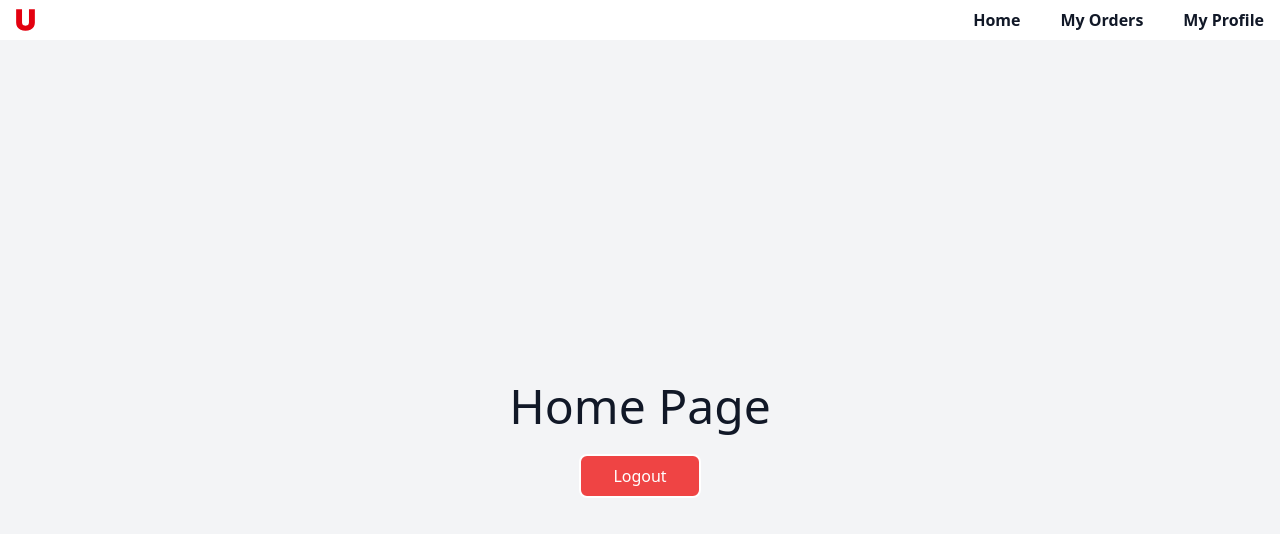
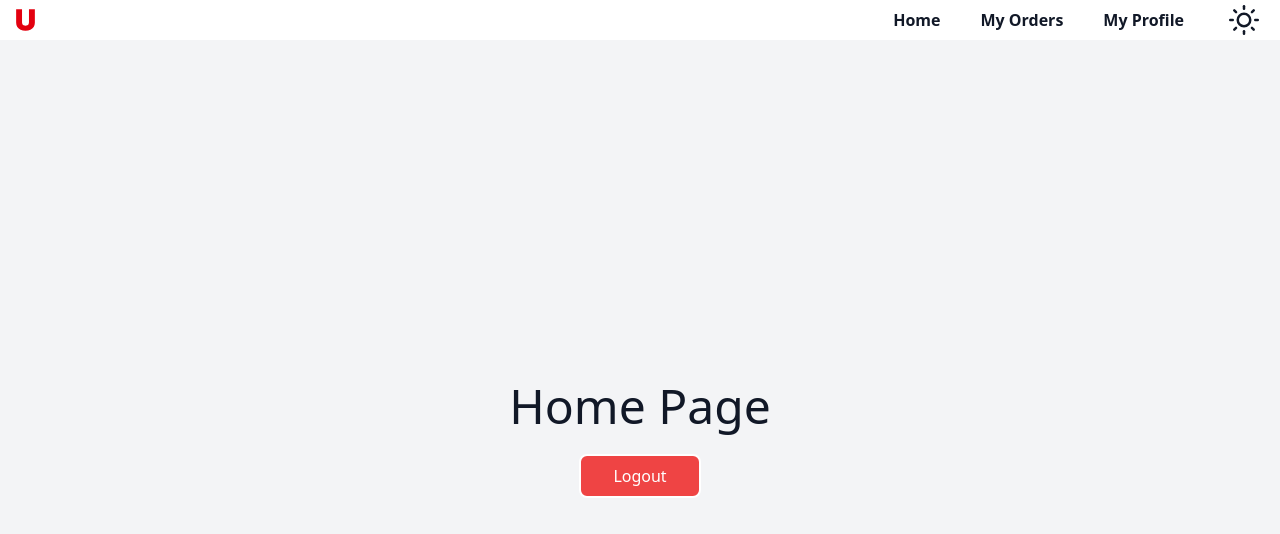
Before and after one commit to Anshul-Sharma01/U-Laundry, a React (Vite) app in the folder client/: page / in a window 1280 px wide. Shown: the top 534 px of the page. Built offline with nearby package versions, Linux system fonts and the light colour scheme; no server answers.

Commit message:
Added ThemeToggle Functionality for darkmode support

```diff
--- /dev/null
+++ b/client/src/Components/Theme/ThemeToggle.jsx
@@ -0,0 +1,61 @@
+import { useEffect, useState } from "react";
+import { FiSun, FiMoon } from "react-icons/fi";
+
+function ThemeToggle(){
+
+    const [ isDarkMode, setIsDarkMode ] = useState(false);
+
+    const toggleTheme = () => {
+        setIsDarkMode(prev => {
+            const newMode = !prev;
+            document.documentElement.classList.toggle("dark", newMode);
+
+            localStorage.setItem("theme", newMode ? "dark" : "light");
+            return newMode;
+        })
+    }
+
+
+    useEffect(() => {
+        const savedTheme = localStorage.getItem("theme");
+        if(savedTheme == "dark"){
+            setIsDarkMode(true);
+            document.documentElement.classList.add("dark");
+        }else{
+            setIsDarkMode(false);
+            document.documentElement.classList.remove("dark");
+        }
+    }, [])
+
+    return(
+        <label className="flex items-center cursor-pointer">
+            <input type="checkbox" className="hidden" onChange={toggleTheme} />
+            <div className="relative flex items-center justify-center" style={{ width : '40px', height : '40px' }}>
+                <div
+                    className={`icon transition-all duration-300 absolute ${isDarkMode ? 'opacity-0' : 'opacity-100'}`}
+                    style={{
+                        transition: 'opacity 0.3s ease, transform 0.3s ease',
+                        opacity: isDarkMode ? 0 : 1,
+                        transform: isDarkMode ? 'scale(0.5)' : 'scale(1)',
+                    }}
+                >
+                    <FiSun size={30} />
+                </div>
+                <div
+                    className={`icon transition-all duration-300 absolute ${isDarkMode ? 'opacity-100' : 'opacity-0'}`}
+                    style={{
+                        transition: 'opacity 0.3s ease, transform 0.3s ease',
+                        opacity: isDarkMode ? 1 : 0,
+                        transform: isDarkMode ? 'scale(1)' : 'scale(0.5)',
+                    }}
+                >
+                    <FiMoon size={30} />
+                </div>
+
+            </div>
+
+        </label>
+    )
+}
+
+export default ThemeToggle;
--- a/client/src/NavigationLayout/NavigationLayout.jsx
+++ b/client/src/NavigationLayout/NavigationLayout.jsx
@@ -1,6 +1,7 @@
 import { useState } from "react";
 import { Link } from "react-router-dom";
 import { RxAvatar } from "react-icons/rx";
+import ThemeToggle from "../Components/Theme/ThemeToggle.jsx";
 
 function NavigationLayout({ children }) {
     const [isMobileMenuOpen, setIsMobileMenuOpen] = useState(false);
@@ -33,10 +34,14 @@ function NavigationLayout({ children }) {
                                 My Profile
                             </Link>
                         </li>
+                        <li>
+                            <ThemeToggle/>
+                        </li>
                     </ul>
 
                     {/* Avatar Icon for Mobile */}
-                    <div className="flex items-center md:hidden">
+                    <div className="flex items-center gap-10 md:hidden">
+                        <ThemeToggle/>
                         <button
                             onClick={toggleMobileMenu}
                             className="flex items-center focus:outline-none"
```
